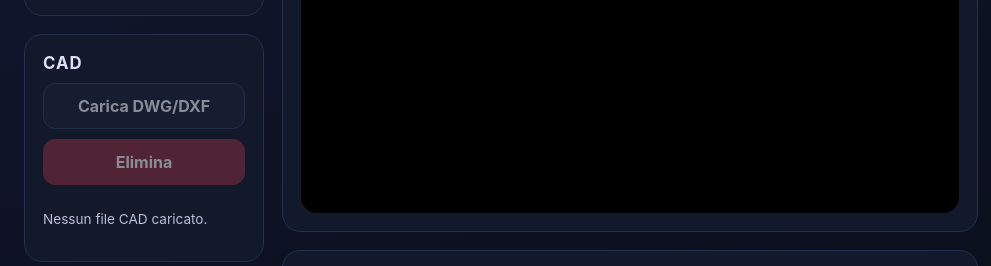
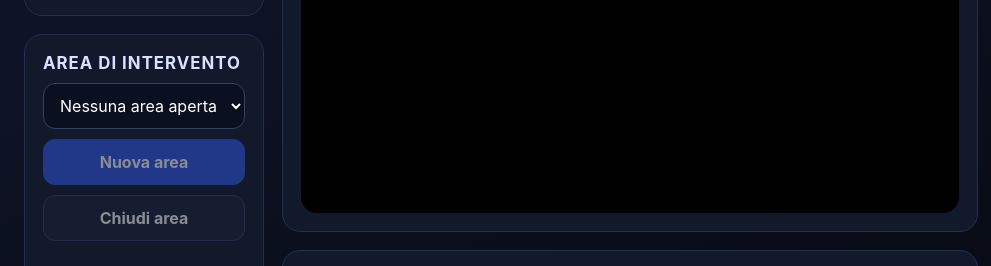
Before and after one commit to devel-softwary/remote-camera, a website with bundled scripts: page public/controller.html in a window 1280 px wide. Shown: the part 299-565 px from the top of the page, 0-991 px from the left. Built offline with nearby package versions, Linux system fonts and the light colour scheme; no server answers.

Commit message:
ui: hide CAD sections

```diff
--- a/public/controller.html
+++ b/public/controller.html
@@ -8,7 +8,7 @@
         <label class="sr-only" for="projectSelect">Seleziona progetto</label><select id="projectSelect"><option value="">Seleziona progetto…</option></select>
         <div class="sidebar-actions"><button id="newProject" type="button">Nuovo</button><button id="renameProject" class="secondary" type="button" disabled>Rinomina</button><button id="deleteProject" class="danger" type="button" disabled>Elimina</button></div>
       </section>
-      <section class="sidebar-section"><h2>CAD</h2>
+      <section class="sidebar-section cad-section"><h2>CAD</h2>
         <input id="cadFile" type="file" accept=".dwg,.dxf,application/acad,image/vnd.dwg,application/dxf" class="hidden">
         <button id="uploadCad" class="secondary" type="button">Carica DWG/DXF</button><button id="deleteCad" class="danger" type="button" disabled>Elimina</button>
         <p id="cadFileName" class="small">Nessun file CAD caricato.</p>
--- a/public/styles.css
+++ b/public/styles.css
@@ -61,6 +61,7 @@ button.capture { min-height:54px; font-size:1.05rem; }
 .section-heading .small { margin:0; text-align:right; }
 .video-card { padding-bottom:14px; }
 .dwg-card { min-height:250px; }
+.cad-section, .dwg-card { display:none; }
 .dwg-placeholder { min-height:170px; display:grid; place-content:center; text-align:center; border:1px dashed #3b4a6d; border-radius:14px; color:#8493b5; background:#0c1221; }
 .cad-toolbar { display:flex; flex-wrap:wrap; gap:8px; margin-bottom:10px; }
 .cad-toolbar button { min-height:38px; padding:0 11px; }
```
